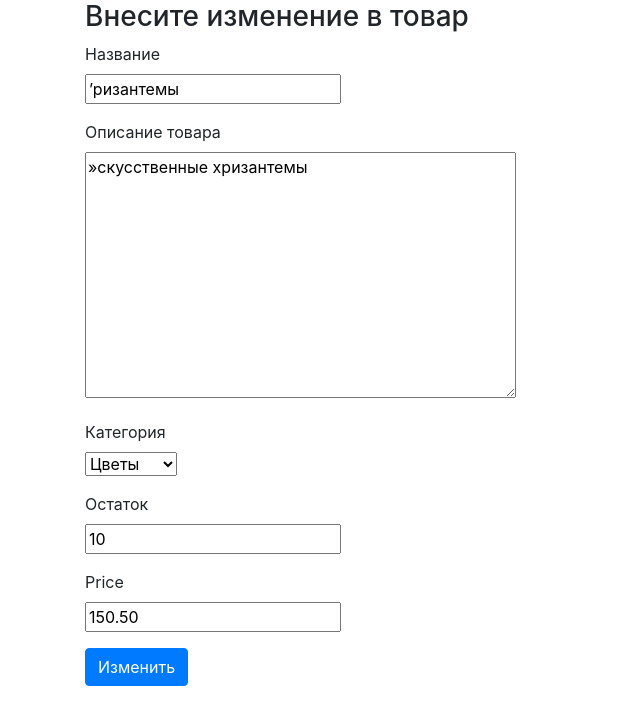
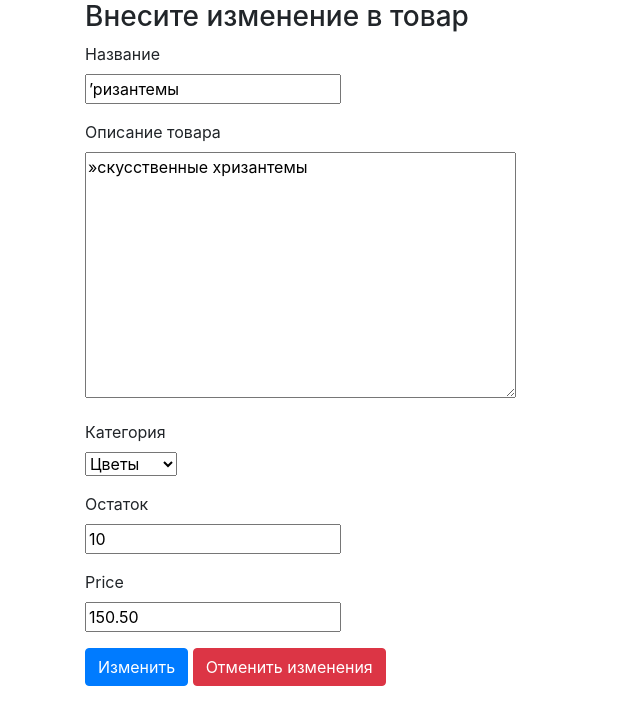
Before and after one commit to dmitriy-amelin/hw-48, a Django app: page /1/update/ in a window 1280 px wide. Shown: the part 80-800 px from the top of the page, without its empty margins (0-640 px from the left). Run offline with Django 3.2, Linux system fonts and the light colour scheme; data comes from the database, SQL or seed files in the repository.

Commit message:
Добавлена кнопка отменить изменения

```diff
--- a/hw_48/market/templates/product_form.html
+++ b/hw_48/market/templates/product_form.html
@@ -14,4 +14,4 @@
     <p {% if field.errors %} class="form-field-error"{% endif %}>{{ field }}</p>
 {% endfor %}
 </div>
-<p><input class="btn btn-primary" role="button" type="submit" value="{{ button_text }}"></p>
+<input class="btn btn-primary" role="button" type="submit" value="{{ button_text }}">
--- a/hw_48/market/templates/product_update.html
+++ b/hw_48/market/templates/product_update.html
@@ -6,6 +6,7 @@
     <form action="{% url "product-update" product.id %}" method="post">
             <h3>Внесите изменение в товар</h3>
         {% include 'product_form.html' with button_text="Изменить" %}
+            <a class="btn btn-danger" role="button" href="{% url "product-view" product.id %}">Отменить изменения</a>
     </form>
 
 {% endblock content %}
```
